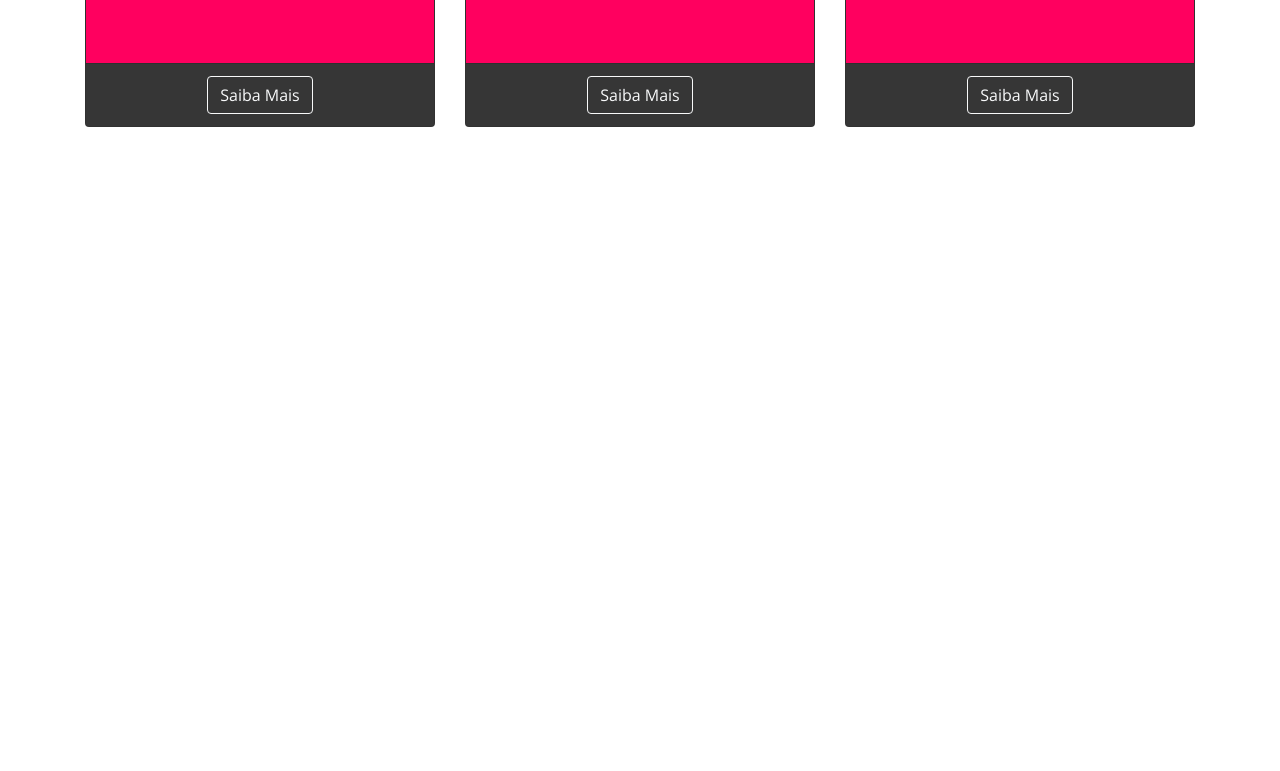
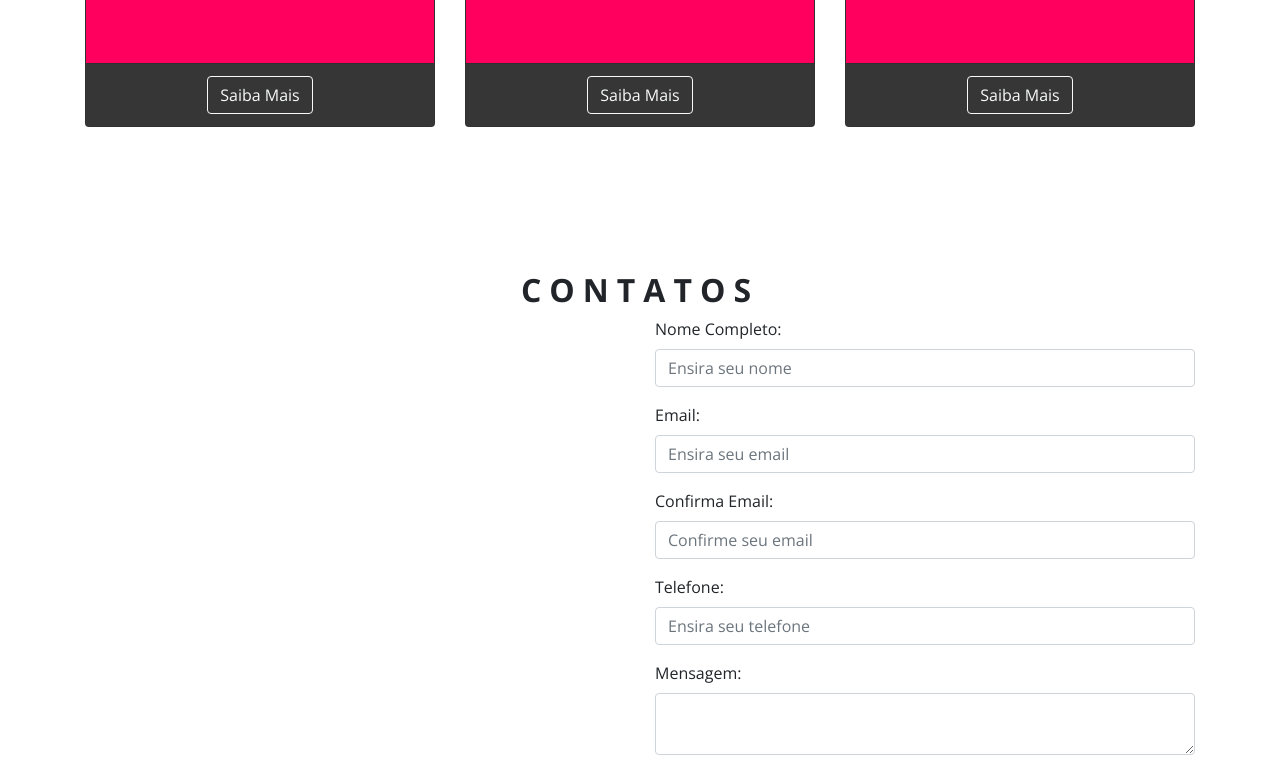
Before and after one commit to jeffersontelles29/Meta-Academy, a website: page index.html in a window 1280 px wide. Shown: the part 1924-2695 px from the top of the page. Before the commit the page ends 2195 px from the top, so only its background shows below. Drawn offline with nearby package versions, Linux system fonts and the light colour scheme.

Commit message:
inicio da seção contatos, e formulario

```diff
--- a/index.html
+++ b/index.html
@@ -282,6 +282,46 @@
 </section>
 <!-- ============= End Planos -->
 
+<!-- ============= Section Contatos -->
+<section id="contatos" class="contatos">
+  <div class="container">
+    <div class="row">
+      <div class="col-md-12">
+        <h3>Contatos</h3>
+      </div>
+    </div>
+
+    <div class="row">
+      <div class="col-md-6"></div>
+      <div class="col-md-6">
+        <form action="formulario.html" class="formulario">
+          <div class="form-group">
+            <label for="nome">Nome Completo:</label>
+            <input id="nome" name="nome" type="text" class="form-control" placeholder="Ensira seu nome">
+          </div>
+          <div class="form-group">
+            <label for="email">Email:</label>
+            <input id="email" name="email" type="email" class="form-control" placeholder="Ensira seu email">
+          </div>
+          <div class="form-group">
+            <label for="confir-email">Confirma Email:</label>
+            <input id="confir-email" name="confir-email" type="email" class="form-control" placeholder="Confirme seu email">
+          </div>
+          <div class="form-group">
+            <label for="telefone">Telefone:</label>
+            <input id="telefone" name="telefone" type="text" class="form-control" placeholder="Ensira seu telefone">
+          </div>
+          <div class="form-group">
+            <label for="mensagem">Mensagem:</label> <br>
+            <textarea name="mensagem" id="mensagem" class="form-control"></textarea>
+          </div>
+        </form>
+      </div>
+    </div>
+  </div>
+</section>
+<!-- ============= End contatos -->
+
 
 
 
--- /dev/null
+++ b/scss/layout/_contatos.scss
@@ -0,0 +1,9 @@
+.contatos {
+  h3 {
+    font-size: 2rem;
+    font-weight: 700;
+    text-transform: uppercase;
+    text-align: center;
+    letter-spacing: .5rem;
+  }
+}
--- a/scss/main.scss
+++ b/scss/main.scss
@@ -15,6 +15,7 @@
 
 
 // ================== Layout:
+@import 'layout/contatos';
 @import 'layout/planos';
 @import 'layout/principal';
 @import 'layout/services';
```
Also changed, not shown: css/main.css.
